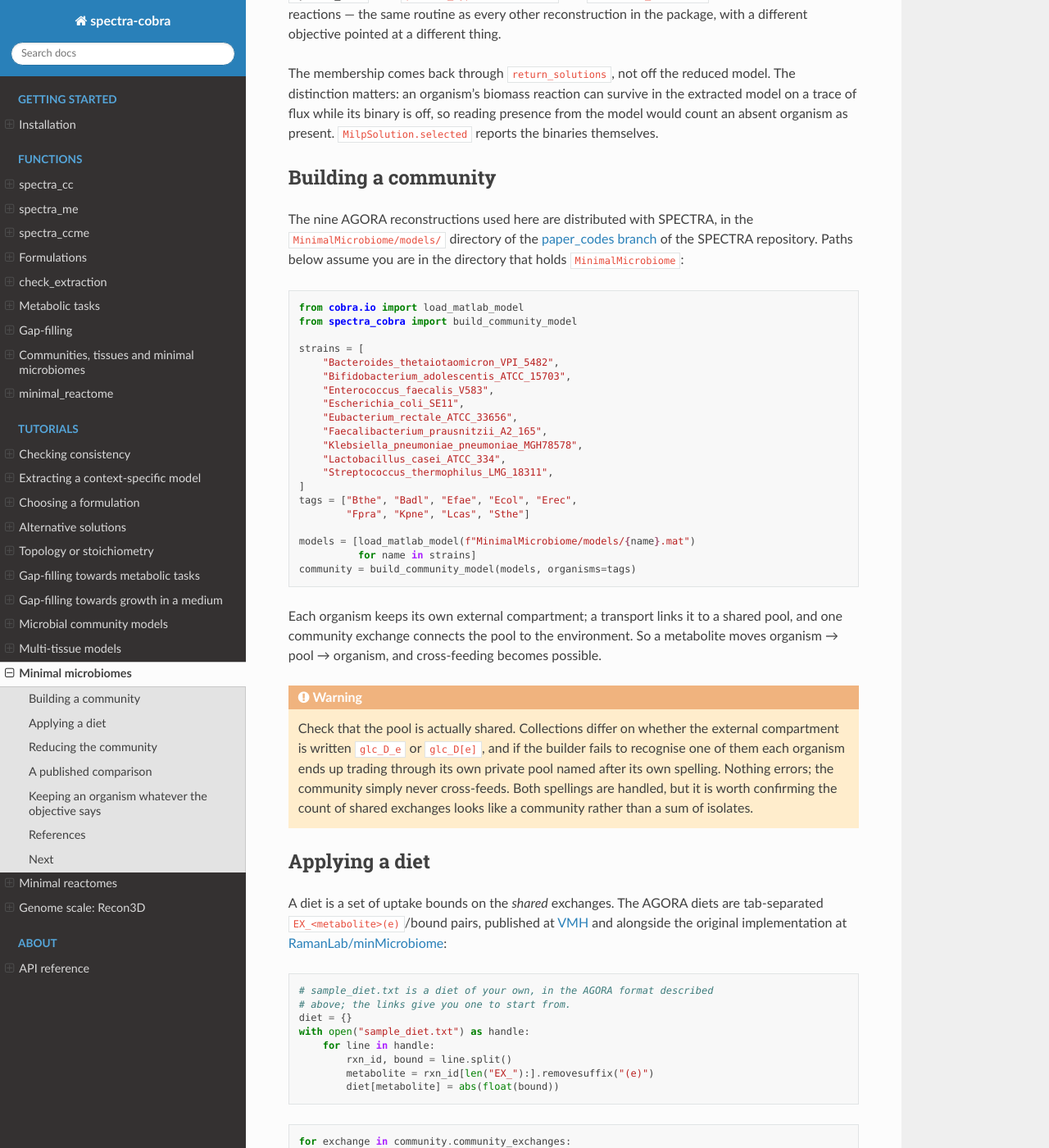
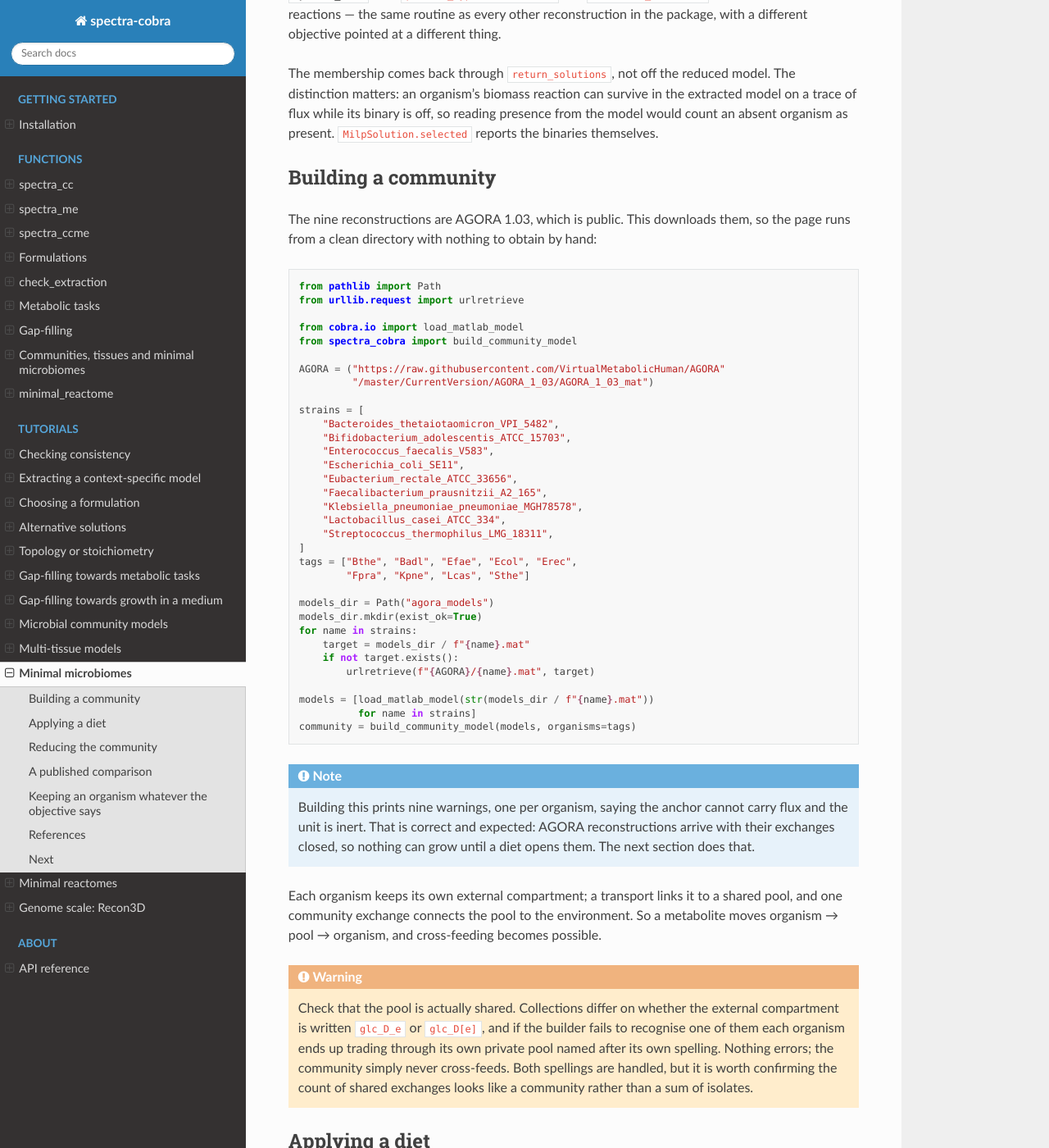
Before and after one commit to bisect-group/spectra-cobra, a Sphinx documentation site: the page built from docs/tutorials/minimal_microbiome.rst, in a window 1280 px wide and 1400 px high, scrolled down 347 px. Shown: the whole window at 82% size. Built offline with Sphinx 7.4.7 and the Read the Docs theme 3.1.0, drawn with Linux system fonts in a browser that asks for light colours; some of the changed text lies outside the part shown.

Commit message:
Make the minimal microbiome tutorial run from public data
Its inputs were nine AGORA reconstructions and a diet file that the reader
had to find; both are public, so the page now downloads them. Verified
against the figures it claims: 12162 reactions, 10168 metabolites, 341
shared exchanges and community growth 3.6433, all reproduced exactly from
AGORA 1.03 as published.

Three of its numbers were stale and are re-measured, and three blocks used
organism tags the page never defined, one of which raised rather than ran.

Also sync Model.tolerance when the feasibility tolerance is applied. cobra
caches it in Model._tolerance and only its own setter writes that, so
setting the solver directly left model.tolerance reporting the old value --
including to this module's own cutoff warning, which reads it to say what
the solver can resolve and so described a solver that no longer existed.

Co-Authored-By: Claude Opus 5 (1M context) <noreply@anthropic.com>

```diff
--- a/docs/tutorials/minimal_microbiome.rst
+++ b/docs/tutorials/minimal_microbiome.rst
@@ -24,16 +24,20 @@ reading presence from the model would count an absent organism as present.
 Building a community
 --------------------
 
-The nine AGORA reconstructions used here are distributed with SPECTRA, in
-the ``MinimalMicrobiome/models/`` directory of the `paper_codes branch
-<https://github.com/bisect-group/SPECTRA/tree/paper_codes/MinimalMicrobiome>`_
-of the SPECTRA repository. Paths below assume you are in the directory that
-holds ``MinimalMicrobiome``:
+The nine reconstructions are AGORA 1.03, which is public. This downloads
+them, so the page runs from a clean directory with nothing to obtain by
+hand:
 
 .. code-block:: python
 
+   from pathlib import Path
+   from urllib.request import urlretrieve
+
    from cobra.io import load_matlab_model
    from spectra_cobra import build_community_model
+
+   AGORA = ("https://raw.githubusercontent.com/VirtualMetabolicHuman/AGORA"
+            "/master/CurrentVersion/AGORA_1_03/AGORA_1_03_mat")
 
    strains = [
        "Bacteroides_thetaiotaomicron_VPI_5482",
@@ -49,9 +53,23 @@ holds ``MinimalMicrobiome``:
    tags = ["Bthe", "Badl", "Efae", "Ecol", "Erec",
            "Fpra", "Kpne", "Lcas", "Sthe"]
 
-   models = [load_matlab_model(f"MinimalMicrobiome/models/{name}.mat")
+   models_dir = Path("agora_models")
+   models_dir.mkdir(exist_ok=True)
+   for name in strains:
+       target = models_dir / f"{name}.mat"
+       if not target.exists():
+           urlretrieve(f"{AGORA}/{name}.mat", target)
+
+   models = [load_matlab_model(str(models_dir / f"{name}.mat"))
              for name in strains]
    community = build_community_model(models, organisms=tags)
+
+.. note::
+
+   Building this prints nine warnings, one per organism, saying the anchor
+   cannot carry flux and the unit is inert. That is correct and expected:
+   AGORA reconstructions arrive with their exchanges closed, so nothing can
+   grow until a diet opens them. The next section does that.
 
 Each organism keeps its own external compartment; a transport links it to a
 shared pool, and one community exchange connects the pool to the
@@ -72,20 +90,31 @@ Applying a diet
 ---------------
 
 A diet is a set of uptake bounds on the *shared* exchanges. The AGORA diets
-are tab-separated ``EX_<metabolite>(e)``/bound pairs, published at
-`VMH <https://www.vmh.life>`_ and alongside the original implementation at
-`RamanLab/minMicrobiome <https://github.com/RamanLab/minMicrobiome>`_:
+are tab-separated ``EX_<metabolite>(e)``/bound pairs. The one used here is
+the sample diet published alongside the original implementation at
+`RamanLab/minMicrobiome <https://github.com/RamanLab/minMicrobiome>`_, which
+is also public:
 
 .. code-block:: python
 
-   # sample_diet.txt is a diet of your own, in the AGORA format described
-   # above; the links give you one to start from.
+   DIET_URL = ("https://raw.githubusercontent.com/RamanLab/minMicrobiome"
+               "/main/tutorial/sample_diet.txt")
+
+   if not Path("sample_diet.txt").exists():
+       urlretrieve(DIET_URL, "sample_diet.txt")
+
    diet = {}
    with open("sample_diet.txt") as handle:
        for line in handle:
            rxn_id, bound = line.split()
            metabolite = rxn_id[len("EX_"):].removesuffix("(e)")
            diet[metabolite] = abs(float(bound))
+
+   print(len(diet), "metabolites in the diet")
+
+.. code-block:: text
+
+   175 metabolites in the diet
 
 .. code-block:: python
 
@@ -115,6 +144,17 @@ Reducing the community
    )
    print(result.summary())
    print(sorted(result.present), sorted(result.absent))
+
+.. code-block:: text
+
+   2 of 9 organisms; growth 3.694 (needed 2.915), production 8.657 (needed 7.02)
+   ['Ecol', 'Erec'] ['Badl', 'Bthe', 'Efae', 'Fpra', 'Kpne', 'Lcas', 'Sthe']
+
+A warning about reactions carrying less flux than the solver can resolve is
+expected here and does not affect the answer. It concerns which *reactions*
+the solution puts in the model; the membership you asked for is read from
+the organism binaries, which is why ``present`` and ``absent`` are reported
+from ``MilpSolution.selected`` rather than from the reactions that survived.
 
 The requirements are **measured before they are imposed**: the full
 community is solved for its growth, then for how much it can produce while
@@ -199,7 +243,16 @@ species replaceable? — or to hold a strain you know must be present:
 .. code-block:: python
 
    result = minimal_microbiome(community, products=["EX_but_u"],
-                               required=["Fp"])
+                               required=["Fpra"])
+
+The organisms are named by the ``tags`` given to
+:func:`~spectra_cobra.build_community_model`, so ``required`` takes those
+tags and not the strain names. An unknown one is an error rather than a
+silent miss:
+
+.. code-block:: text
+
+   SpectraError: Not organisms of this community: ['Fp'].
 
 References
 ----------
```
Also changed, not shown: other parts of docs/tutorials/minimal_microbiome.rst (+8 -4 lines), docs/_static/overview-dot.svg (added), docs/_static/overview.svg (added), 3 other files.
